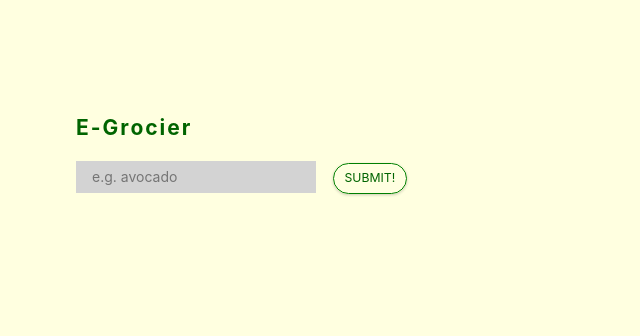
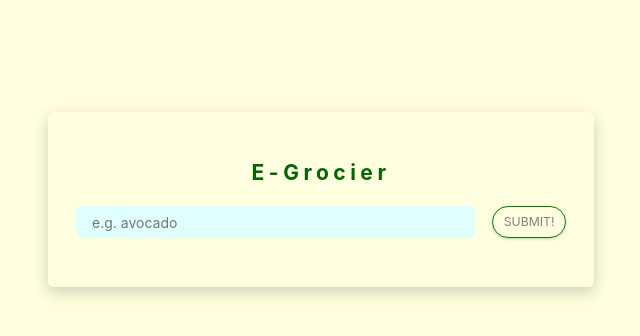
Before and after one commit to ashley-christensen/grocier-mini-app, a React (Create React App) app: page / in a window 1280 px wide. Shown: the top 336 px of the page, without its empty margins (319-959 px from the left). Built offline with nearby package versions, Linux system fonts and the light colour scheme.

Commit message:
local storage and additional functionality

```diff
--- a/src/Alert.js
+++ b/src/Alert.js
@@ -1,11 +1,12 @@
 import React, { useEffect } from 'react';
 
-const Alert = ({ type, message, removeAlert }) => {
+const Alert = ({ list, type, message, removeAlert }) => {
   useEffect(() => {
     const timeout = setTimeout(() => {
       removeAlert();
     }, 3000);
-  }, []);
+    return () => clearTimeout(timeout);
+  }, [list]);
   return <p className={`alert alert-${type}`}>{message}</p>;
 };
 
--- a/src/App.js
+++ b/src/App.js
@@ -1,12 +1,21 @@
 import logo from './logo.svg';
-import { useState } from 'react';
+import { useEffect, useState } from 'react';
 import './App.css';
 import List from './List';
 import Alert from './Alert';
 
+const getLocalStorage = () => {
+  let list = localStorage.getItem('list');
+  if (list) {
+    return JSON.parse(localStorage.getItem('list'));
+  } else {
+    return [];
+  }
+};
+
 function App() {
   const [name, setName] = useState('');
-  const [list, setList] = useState([]);
+  const [list, setList] = useState(getLocalStorage());
   const [alert, setAlert] = useState({
     show: false,
     message: '',
@@ -17,9 +26,9 @@ function App() {
     if (!name) {
       //display alert
 
-      displayAlert(true, 'fail', 'Try adding a value');
+      displayAlert(true, 'fail', 'Please add item to list');
     } else {
-      // show alert
+      displayAlert(true, 'success', 'item added to the list');
       const newItem = { id: new Date().getTime().toString(), title: name };
       setList([...list, newItem]);
       setName('');
@@ -31,16 +40,25 @@ function App() {
   };
 
   const removeItem = (id) => {
+    displayAlert(true, 'fail', `item removed`);
     setList(list.filter((item) => item.id !== id));
   };
   const clearItems = () => {
+    displayAlert(true, 'fail', 'Grocery list emptied');
     setList([]);
   };
+
+  useEffect(() => {
+    localStorage.setItem('list', JSON.stringify(list));
+  }, [list]);
   return (
     <section className='section-center'>
       <form>
-        {alert.show && <Alert {...alert} removeAlert={displayAlert} />}
-        <h2 className=''>E-Grocier</h2>
+        {alert.show && (
+          <Alert list={list} {...alert} removeAlert={displayAlert} />
+        )}
+        <h2 className='container-center'>E-Grocier</h2>
+        <div className='div-center'>
           <input
             className='input'
             type='text'
@@ -57,6 +75,7 @@ function App() {
               Clear Items
             </button>
           )}
+        </div>
       </form>
       <article className='list-item'>
         <List items={list} removeItem={removeItem} />
--- a/src/index.css
+++ b/src/index.css
@@ -4,12 +4,27 @@
   font-size: 0.875rem;
   font-family: -apple-system, BlinkMacSystemFont, 'Segoe UI', Roboto, Oxygen,
     Ubuntu, Cantarell, 'Open Sans', 'Helvetica Neue', sans-serif;
-  color: darkgreen;
+  color: grey;
+}
+.section-center {
+  padding: 2rem;
+  box-shadow: 0 5px 15px rgba(0, 0, 0, 0.2);
+  border-radius: 0.4rem;
+}
+.container-center {
+  display: grid;
+  place-items: center;
 }
 
+.div-center {
+  display: flex;
+  /* item alignment */
+}
 h2 {
+  color: darkgreen;
   font-size: 1.5rem;
-  letter-spacing: 2px;
+  font-weight: 700;
+  letter-spacing: 4.5px;
 }
 
 .alert {
@@ -19,7 +34,7 @@ h2 {
   align-items: center;
   text-align: center;
   font-size: 0.7rem;
-  border-radius: 0.25rem;
+  border-radius: 0.4rem;
   text-transform: capitalize;
 }
 
@@ -32,11 +47,6 @@ h2 {
   background: #d4edda;
 }
 
-.container-center {
-  display: grid;
-  place-items: center;
-  padding: 1rem;
-}
 .section-item {
   font-size: 1.875rem;
   padding: 1rem;
@@ -50,7 +60,8 @@ h2 {
 }
 
 .input {
-  background: lightgray;
+  background: lightcyan;
+  border-radius: 0.4rem;
   padding: 0.25rem;
   padding-left: 1rem;
   border-color: transparent;
@@ -71,14 +82,6 @@ h2 {
   margin-left: 1.25rem;
 }
 
-.btn-remove {
-  font-size: 0.575rem;
-}
-.btn:hover {
-  color: darkgreen;
-  background: lightgreen;
-}
-
 .clear-btn {
   color: #721c24;
   text-transform: uppercase;
@@ -96,6 +99,20 @@ h2 {
   background: #f8d7da;
 }
 
+.btn:hover {
+  color: darkgreen;
+  background: lightgreen;
+}
+
+.btn-remove {
+  font-size: 0.575rem;
+  color: #721c24;
+  border: 0.085rem solid #721c24;
+}
+.btn-remove:hover {
+  color: #721c24;
+  background-color: #f8d7da;
+}
 .section {
   padding: 5rem 0;
 }
```
Lines whose indentation alone changed are shown as unchanged.
